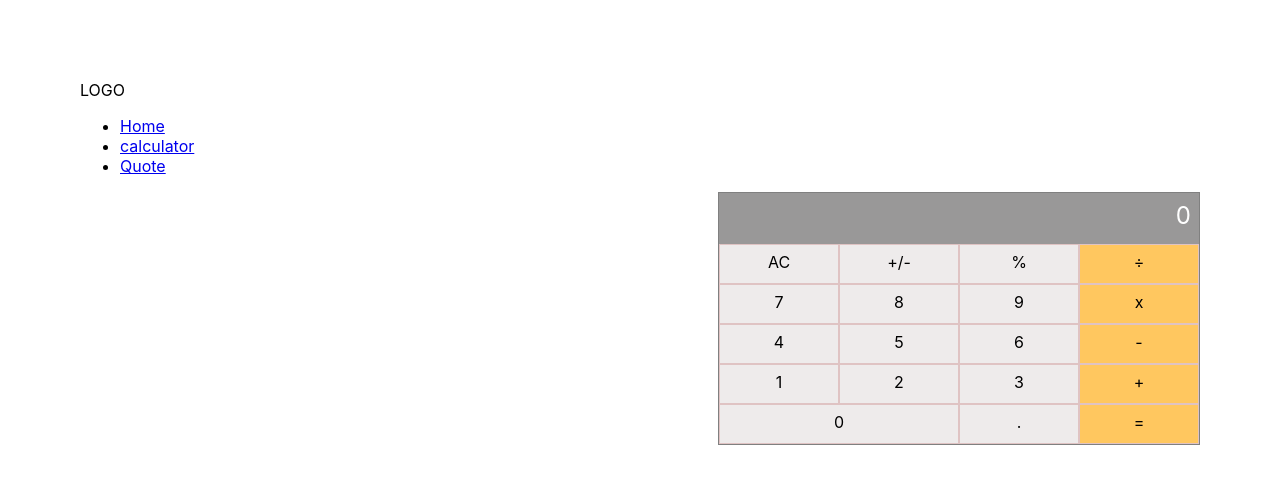
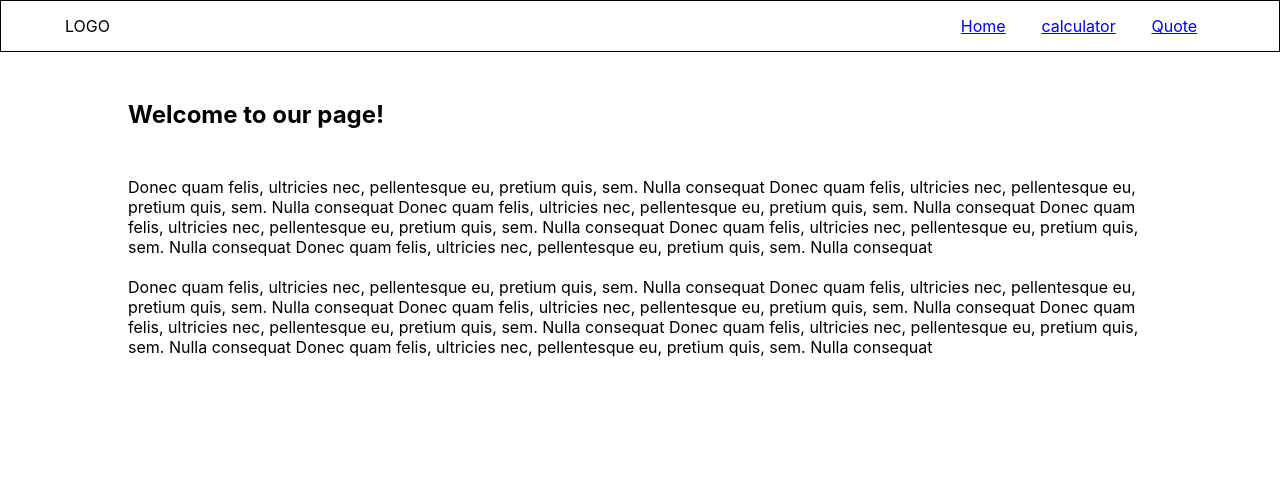
Before and after one commit to blakbox23/math-magicians, a React (Create React App) app: page / in a window 1280 px wide. Shown: the top 484 px of the page. Built offline with nearby package versions, Linux system fonts and the light colour scheme.

Commit message:
Add pages and routing to the project

```diff
--- a/src/App.css
+++ b/src/App.css
@@ -1,9 +1,25 @@
-body {
-  padding: 5rem;
+*{
+  margin: 0;
+  padding: 0;
+}
+
+.navBar {
+  display: flex;
+  border: 1px solid black;
+  justify-content: space-between;
+  padding: 0 5%;
+  align-items: center;
+  height: 50px;
+}
+
+.navBar ul{
+  display: flex;
+  justify-content: space-around;
+  width: 17rem;
+  list-style: none;
 }
 
 .calc {
-  margin-left: auto;
   width: 30rem;
   border: 1px solid grey;
 }
@@ -50,3 +66,33 @@ body {
   background-color: rgb(255, 199, 95) !important;
   cursor: pointer;
 }
+
+/* .homePg, .quotesPg {
+  border: 1px solid black;
+} */
+
+.homePg h1 {
+  font-size: 1.5rem;;
+  margin: 3rem 0;
+}
+
+.homePg {
+  width: 80%;
+  margin: auto;
+  margin-bottom: 5rem;
+}
+
+.calcPg {
+  display: flex;
+  width: 90%;
+  margin: auto;
+  margin-top: 3rem;
+  justify-content: space-between;
+}
+
+.quotesPg {
+  width: 80%;
+  margin: auto;
+  margin-top: 15%;
+  font-size: 1.8rem;
+}
--- a/src/App.js
+++ b/src/App.js
@@ -1,6 +1,10 @@
 import React, { Component } from 'react';
+import { Route, Switch } from 'react-router-dom';
+
 import Calculator from './components/Calculator';
 import Nav from './components/Nav';
+import Home from './pages/Home';
+import Quote from './pages/Quote';
 
 class App extends Component {
   constructor(props) {
@@ -12,7 +16,17 @@ class App extends Component {
     return (
       <>
         <Nav />
-        <Calculator />
+        <Switch>
+          <Route exact path="/">
+            <Home />
+          </Route>
+          <Route path="/calc">
+            <Calculator />
+          </Route>
+          <Route path="/quote">
+            <Quote />
+          </Route>
+        </Switch>
       </>
     );
   }
--- a/src/components/Calculator.js
+++ b/src/components/Calculator.js
@@ -15,6 +15,8 @@ const Calculator = () => {
 
   const { total, next, operation } = state;
   return (
+    <div className="calcPg">
+      <h2>Lets do some Math!</h2>
       <div className="calc">
         <div className="screen">
           {total}
@@ -52,6 +54,7 @@ const Calculator = () => {
           <div id="c3r5" role="button" tabIndex="0" onKeyDown={handleEvent} onClick={handleEvent} className="operators">=</div>
         </div>
       </div>
+    </div>
   );
 };
 
--- a/src/pages/Home.js
+++ b/src/pages/Home.js
@@ -0,0 +1,28 @@
+import React from 'react';
+
+function Home() {
+  return (
+    <div className="homePg">
+      <h1>Welcome to our page!</h1>
+      <p>
+        Donec quam felis, ultricies nec, pellentesque eu, pretium quis, sem. Nulla consequat
+        Donec quam felis, ultricies nec, pellentesque eu, pretium quis, sem. Nulla consequat
+        Donec quam felis, ultricies nec, pellentesque eu, pretium quis, sem. Nulla consequat
+        Donec quam felis, ultricies nec, pellentesque eu, pretium quis, sem. Nulla consequat
+        Donec quam felis, ultricies nec, pellentesque eu, pretium quis, sem. Nulla consequat
+        Donec quam felis, ultricies nec, pellentesque eu, pretium quis, sem. Nulla consequat
+      </p>
+      <br />
+      <p>
+        Donec quam felis, ultricies nec, pellentesque eu, pretium quis, sem. Nulla consequat
+        Donec quam felis, ultricies nec, pellentesque eu, pretium quis, sem. Nulla consequat
+        Donec quam felis, ultricies nec, pellentesque eu, pretium quis, sem. Nulla consequat
+        Donec quam felis, ultricies nec, pellentesque eu, pretium quis, sem. Nulla consequat
+        Donec quam felis, ultricies nec, pellentesque eu, pretium quis, sem. Nulla consequat
+        Donec quam felis, ultricies nec, pellentesque eu, pretium quis, sem. Nulla consequat
+      </p>
+    </div>
+  );
+}
+
+export default Home;
--- a/src/pages/Quote.js
+++ b/src/pages/Quote.js
@@ -0,0 +1,15 @@
+import React from 'react';
+
+function Quote() {
+  return (
+    <div className="quotesPg">
+      <p>
+        Mathematics is not about numbers, equations, computations, or algorithms: it is about
+        understanding.
+        - William Paul Thurston
+      </p>
+    </div>
+  );
+}
+
+export default Quote;
```
Also changed, not shown: src/pages/Calc.js (deleted). Lines whose indentation alone changed are shown as unchanged.
